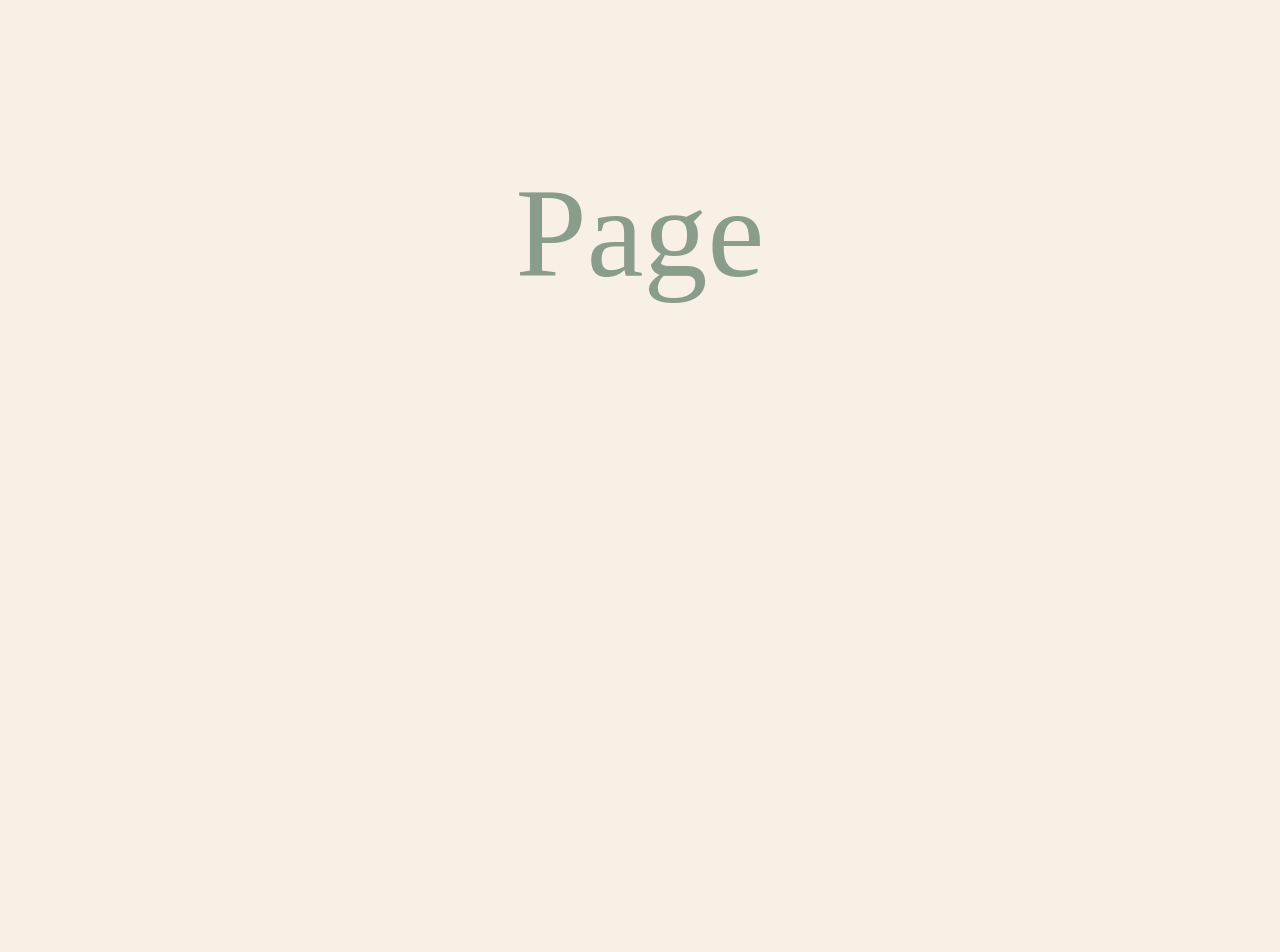
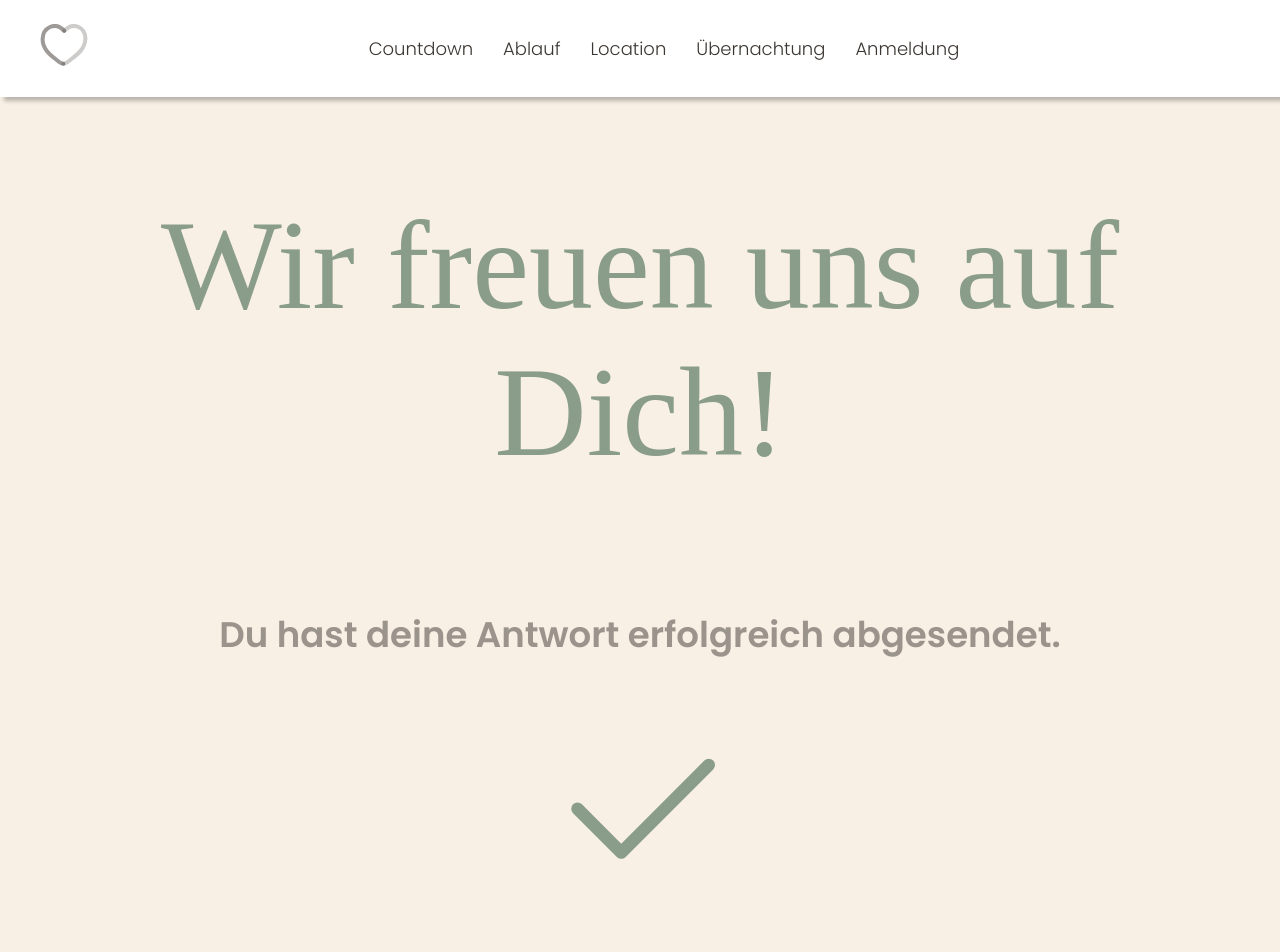
Before and after one commit to julian-jaeger-06/hochzeit-main, a Next.js app: page /gesendet in a window 1280 px wide. Shown: the top 952 px of the page. Before the commit the page ends 800 px from the top, so only its background shows below. Built offline with nearby package versions, Linux system fonts and the light colour scheme; a web font is replaced by a local one.

Commit message:
starting to build cookie in the form

```diff
--- a/package.json
+++ b/package.json
@@ -16,6 +16,7 @@
     "autoprefixer": "10.4.15",
     "eslint": "8.49.0",
     "eslint-config-next": "13.4.19",
+    "js-cookie": "^3.0.5",
     "next": "13.4.19",
     "nodemailer": "^6.9.5",
     "postcss": "8.4.29",
@@ -27,6 +28,7 @@
     "typescript": "5.2.2"
   },
   "devDependencies": {
+    "@types/js-cookie": "^3.0.4",
     "@types/nodemailer": "^6.4.11"
   }
 }
--- /dev/null
+++ b/src/app/gesendet/page.css
@@ -0,0 +1,21 @@
+.GesendetSection{
+    display: flex;
+    flex-direction: column;
+    gap: 3rem;
+    text-align: center;
+    align-items: center;
+    padding: 2rem;
+
+}
+
+
+.CheckedIcon{
+    width:200px;
+    height: 200px;
+    color: var(--green);
+    margin: 1rem;
+}
+
+.dark{
+    color: rgba(60, 55, 51, 0.5);
+}
--- a/src/app/gesendet/page.tsx
+++ b/src/app/gesendet/page.tsx
@@ -1,7 +1,35 @@
-export default function Page() {
+import Countdown from "@/components/Countdown/Countdown";
+import Navbar from "@/components/Navbar/Navbar";
+import { Main } from "next/document";
+import { Grenze } from "next/font/google";
+import { BsCheck2 } from 'react-icons/bs';
+import './page.css'
+import Footer from "@/components/Footer/Footer";
+
+
+export default function Response() {
+  const links = [
+    { label: "Countdown", url: "#countdown" },
+    { label: "Ablauf", url: "#ablauf" },
+    { label: "Location", url: "#location" },
+    { label: "Übernachtung", url: "#uebernachtung" },
+    { label: "Anmeldung", url: "#anmeldung" },
+  ];
+
   return (
-    <div>
-      <h1>Page</h1>
-    </div>
+    <body>
+      <Navbar links={links} />
+      <main className="mainwrapper">
+        <div className="GesendetSection">
+          <h1>Wir freuen uns auf Dich!</h1>
+          <div>
+            <h2 className="dark">Du hast deine Antwort erfolgreich abgesendet.<br></br><br></br>
+             </h2>
+            <BsCheck2 className='CheckedIcon' />
+          </div>
+        </div>
+      </main>
+      <Footer/>
+    </body>
   );
 }
--- a/src/app/globals.css
+++ b/src/app/globals.css
@@ -62,7 +62,7 @@ h1 {
   font-style: normal;
   font-weight: 400;
   font-display: swap;
-  margin: 10rem 0 5rem;
+  margin: 10rem 2rem 5rem;
 
   @media (max-width: 768px) {
     font-size: 6rem;
--- a/src/components/Countdown/Countdown.tsx
+++ b/src/components/Countdown/Countdown.tsx
@@ -48,7 +48,7 @@ const Countdown = () => {
         </>
       ) : (
         <>
-          <h2>Bis zum Hochzeitstag sind es noch:</h2>
+          <h2>Bis zur Hochzeit sind es nur noch</h2>
           <div className="Countdown">
             <div>
               <span className="h2PetitFormalScript">{days}</span>
@@ -76,4 +76,5 @@ const Countdown = () => {
   );
 };
 
+
 export default Countdown;
```
Also changed, not shown: src/components/Anmeldung/ContactForm.tsx (+178 -29 lines), src/components/Anmeldung/contactForm.css (+26 -4 lines), src/components/Uebernachtung/Uebernachtung.tsx (+4 -5 lines), 1 other file (tests, documents, lock files or other folders).
